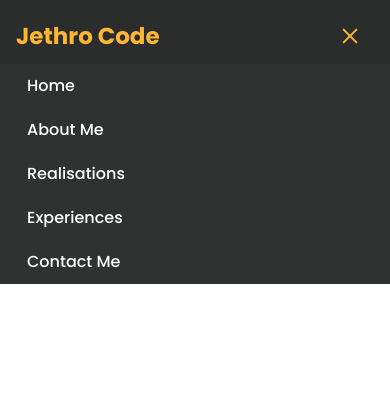
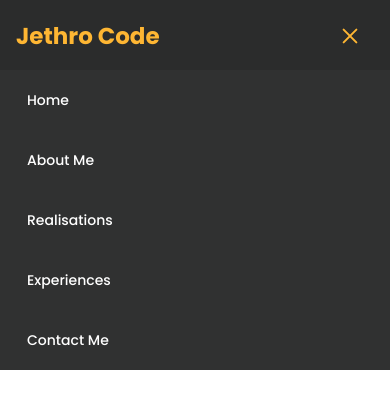
Before and after one commit to JethroMuluba/jethrocode_portfolio, a React (Vite) app: page / in a window 390 px wide. Both pictures are taken after a click on the button 350 px from the left and 36 px from the top of the page. Shown: the top 408 px of the page. Built offline with nearby package versions, Linux system fonts and the light colour scheme.

Commit message:
Style : Make Style of Humburger Menu

```diff
--- a/src/components/MenuHamburger.jsx
+++ b/src/components/MenuHamburger.jsx
@@ -23,7 +23,7 @@ return(
         animate={{ opacity: 1 }}
         exit={{ opacity: 0 }}
         transition={{ duration: 0.2 }}
-        className="fixed left-0 shadow-4xl right-0 top-[4rem]  pt-0 border-b border-b-white/20"
+        className="fixed left-0  right-0 top-[4.4rem] "
       >
     <nav className="flex flex-col gap-2 sticky  text-xl bg-[#303131] ">
 
@@ -39,9 +39,9 @@ return(
                 }}
                 >
                 <Link to={'/dashboard'} className='text-white'>
-                    <li className='flex items-center  gap-[20px] py-[10px] px-[27px]  hover:bg-[#2B2C2C] hover:text-[#FEB633] '>
+                    <li className='flex items-center  gap-[20px] py-[20px] px-[27px]  hover:bg-[#2B2C2C] hover:text-[#FEB633] '>
 
-                        <p className='text-base font-medium '>
+                        <p className='text-sm font-medium '>
                             Home
                         </p>
                     </li>
@@ -59,9 +59,9 @@ return(
                 }}
                 >
                 <Link to={'/depenses'} className='text-white'>
-                    <li className='flex items-center  gap-[20px]  py-[10px] px-[27px] hover:bg-[#2B2C2C] hover:text-[#FEB633] '>
+                    <li className='flex items-center  gap-[20px]  py-[20px] px-[27px] hover:bg-[#2B2C2C] hover:text-[#FEB633] '>
 
-                        <p className='text-base font-medium '>
+                        <p className='text-sm font-medium '>
                             About Me
                         </p>
                     </li>
@@ -79,9 +79,9 @@ return(
                 }}
                 >
             <Link to={'/Statistiques'} className='text-white'>
-                <li className='flex items-center  gap-[20px]  py-[10px] px-[27px] hover:bg-[#2B2C2C] hover:text-[#FEB633] '>
+                <li className='flex items-center  gap-[20px]  py-[20px] px-[27px] hover:bg-[#2B2C2C] hover:text-[#FEB633] '>
 
-                    <p className='text-base font-medium '>
+                    <p className='text-sm font-medium '>
                         Realisations
                     </p>
                 </li>
@@ -99,9 +99,9 @@ return(
                 }}
                 >
             <Link to={'/Notifications'} className='text-white'>
-                <li className='flex items-center  gap-[20px]  py-[10px] px-[27px] hover:bg-[#2B2C2C] hover:text-[#FEB633] '>
+                <li className='flex items-center  gap-[20px]  py-[20px] px-[27px] hover:bg-[#2B2C2C] hover:text-[#FEB633] '>
 
-                    <p className='text-base font-medium '>
+                    <p className='text-sm font-medium '>
                         Experiences
                     </p>
                 </li>
@@ -119,10 +119,10 @@ return(
                 delay: 0.1,
                 }}
                 >
-            <Link to={'/Paramètres'} className='text-white'>
-                <li className='flex items-center  gap-[20px]  py-[10px] px-[27px] hover:bg-[#2B2C2C] hover:text-[#FEB633] '>
+            <Link to={'/Paramètres'} className='text-white '>
+                <li className='flex items-center  gap-[20px]  py-[20px] px-[27px] hover:bg-[#2B2C2C] hover:text-[#FEB633] '>
 
-                    <p className='text-base font-medium '>
+                    <p className='text-sm font-medium '>
                         Contact Me
                     </p>
                 </li>
```
